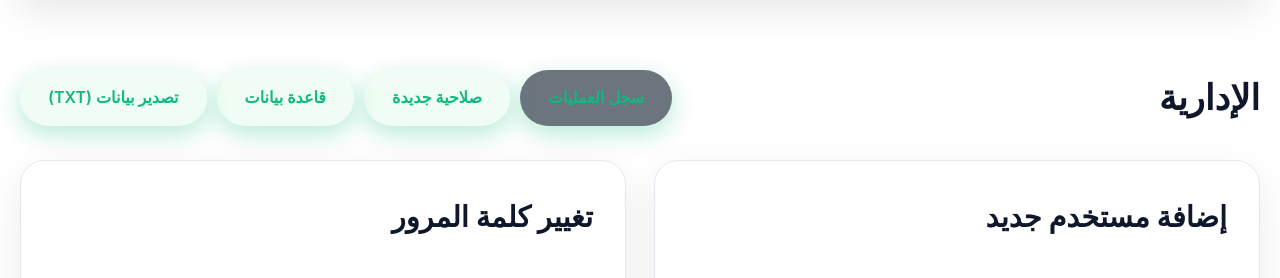
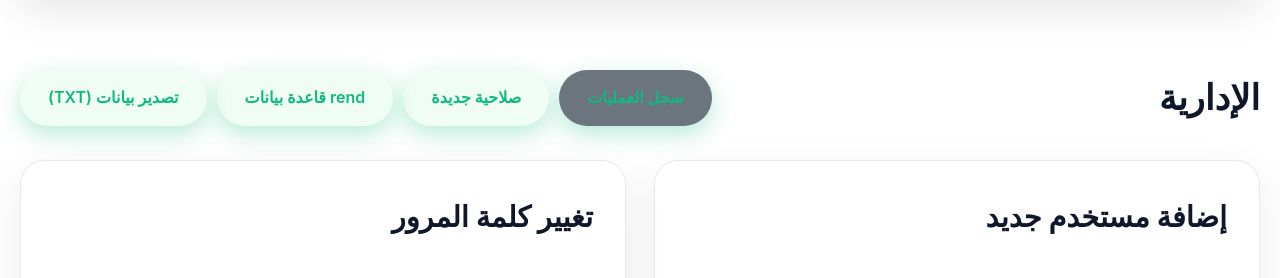
Before and after one commit to engcof/hottiyya, a FastAPI app: template templates/admin/admin.html in a window 1280 px wide. Shown: the part 72-350 px from the top of the page. Run offline with FastAPI, Linux system fonts and the light colour scheme; the template is opened without the code that fills it, so the values that code supplies are empty; parts of the project's set-up code (start-up, migrations or seed data) failed here and were passed over; some libraries are stand-ins or nearby versions.

```diff
--- a/templates/admin/admin.html
+++ b/templates/admin/admin.html
@@ -9,7 +9,7 @@
             <div class="header-actions" style="display: flex; gap: 10px;">
                 <a href="/admin/logs" class="btn-add" style="background-color: #6c757d;">سجل العمليات</a>
                 <a href="/permissions" class="btn-add">صلاحية جديدة</a>
-                <a href="/data/import-data" class="btn-add"> قاعدة بيانات</a>
+                <a href="/data/import-data" class="btn-add">rend قاعدة بيانات</a>
                 <a href="/names/export/table-backup-txt" class="btn-add"> تصدير بيانات (TXT) </a>
             </div>
         </div>
@@ -67,7 +67,6 @@
                 </form>
             </div>
         </div>
-
         <div class="admin-card full">
             <h2>قائمة المستخدمين والصلاحيات</h2>
             <div class="table-wrapper">
```
